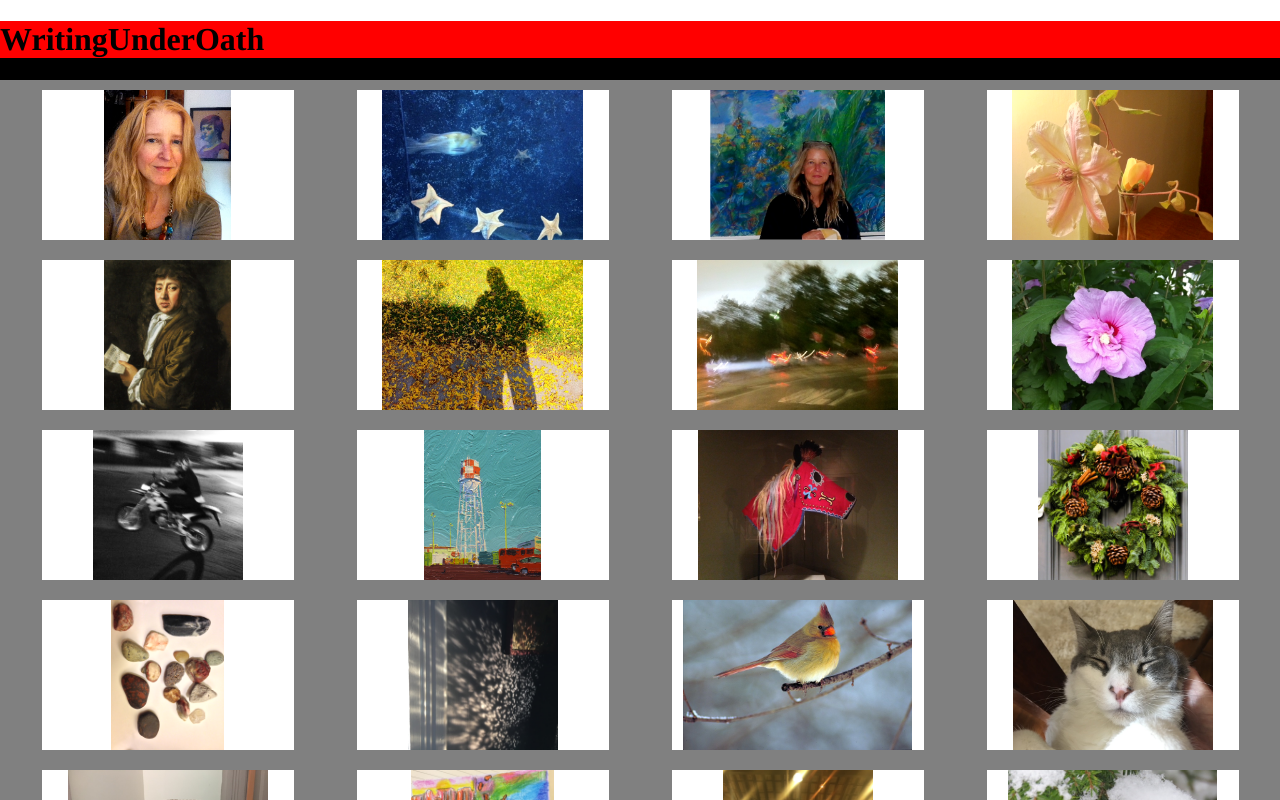
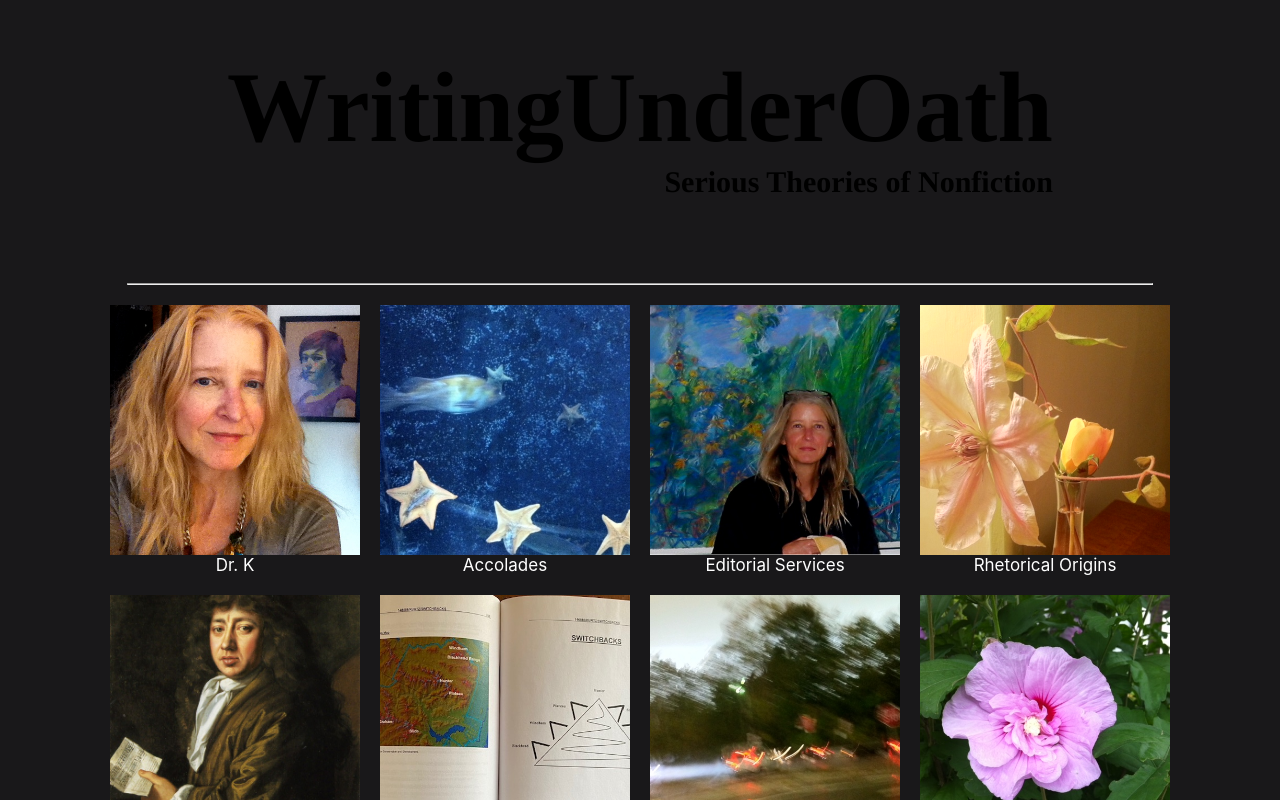
Before and after one commit to con-mcmon/writing-under-oath, a React (Create React App) app in the folder client/: page / in a window 1280 px wide. Shown: the top 800 px of the page. Built offline with nearby package versions, Linux system fonts and the light colour scheme.

Commit message:
squares in place; routing functionality working

```diff
--- a/client/src/App.css
+++ b/client/src/App.css
@@ -1,5 +1,6 @@
 .App {
-  background-color: black;
+  background-color: #19181A;
+  text-align: center;
 }
 
 img {
@@ -12,29 +13,90 @@ img {
 
 h1 {
   font-family: "American Typewriter", Times, serif;
+  font-size: 100px;
+  margin: 0;
+}
+
+h2 {
+  font-family: "American Typewriter", Times, serif;
+  font-size: 30px;
+  text-align: right;
+  margin: 0;
+}
+
+hr {
+  width: 80%;
 }
 
 .header {
-  background-color: red;
+  /* background-color: red; */
+  display: inline-block;
+  height: 175px;
+  padding-bottom: 50px;
+  padding-top: 50px;
+  text-align: center;
+}
+
+.nav-box {
+  display: inline-block;
+  background-color: blue;
+  height: 100px;
+  width: 75%;
   padding: 0;
+  text-align: center;
+}
+
+.nav-link {
+  text-decoration: none;
+  color: white;
+  font-size: 20px;
+  margin: 15px;
+}
+
+.nav-link-selected {
+  text-decoration: none;
+  color: white;
+  font-weight: bold;
+  font-size: 20px;
+  margin: 15px;
 }
 
 .row {
   display: flex;
   flex-direction: row;
-  padding: 10px;
-  height: 150px;
+  margin-top: 20px;
+  margin-bottom: 20px;
+  margin-left: 100px;
+  margin-right: 100px;
+  /* height: 150px; */
   justify-content: space-around;
-  background-color: grey;
 }
 
 .square {
-  background-color: white;
-  height: 100%;
-  width: 20%;
+  /* background-color: white; */
+  /* height: 100%; */
+  text-align: center;
+}
+
+img {
+  object-fit: cover;
+  width:250px;
+  height:250px;
+}
+
+.square-label {
+  color: white;
+  font-size: 17px;
+}
+
+.square-label-hover {
+  color: green;
+  font-size: 17px;
 }
 
 .footer {
   background-color: red;
+  height: 150px;
   padding: 0;
+  text-align: center;
 }
--- a/client/src/App.js
+++ b/client/src/App.js
@@ -27,74 +27,94 @@ import crayonDrawing from './images/squares/square-18.jpg';
 import lightFixture from './images/squares/square-19.jpg';
 import pineTree from './images/squares/square-20.jpg';
 import lime from './images/squares/square-21.jpg';
+import switchBacks from './images/squares/square-22.jpg';
 
 class App extends React.Component {
   constructor() {
     super();
-    this.images = [
-      portrait,
-      fish,
-      artMuseum,
-      flower,
-      samuel,
-      leaves,
-      rainDrive,
-      pinkFlower,
-      motorcycle,
-      waterTower,
-      horse,
-      wreath,
-      rocks,
-      lightSplatter,
-      cardinal,
-      tiredCat,
-      basketCat,
-      crayonDrawing,
-      lightFixture,
-      pineTree,
-      lime
+    this.content = [
+      {image: portrait, label: 'Dr. K'},
+      {image: fish, label: 'Accolades'},
+      {image: artMuseum, label: 'Editorial Services'},
+      {image: flower, label: 'Rhetorical Origins'},
+      {image: samuel, label: 'Rhetoric and Poetics'},
+      {image: switchBacks, label: 'Switchbacks'},
+      {image: rainDrive, label: 'Haiku Autobiography'},
+      {image: pinkFlower, label: 'Index Of Articles'},
+      {image: motorcycle, label: 'Six Stories'},
+      {image: waterTower, label: 'Fake News'},
+      {image: horse, label: 'Living Under Oath'},
+      {image: wreath, label: 'Reality Under Oath'},
+      {image: rocks, label: 'Union'},
+      {image: lightSplatter, label: ''},
+      {image: cardinal, label: ''},
+      {image: tiredCat, label: ''},
+      {image: basketCat, label: ''},
+      {image: crayonDrawing, label: ''},
+      {image: lightFixture, label: ''},
+      {image: pineTree, label: ''},
+      {image: lime, label: ''},
+      {image: leaves, label: ''},
     ];
     this.state = {};
+  }
+
+  buildContentRoutes = () => {
+    const links = this.content.filter((item) => item.label).map((item) => ({
+                                                                            label: item.label,
+                                                                            path: `/${item.label.toLowerCase().replace(/ /g, '-')}`
+                                                                          }));
+    return links.map(({label, path}) => {
+        return (
+            <Route path={path} key={label}>
+              <Content links={links} label={label} />
+            </Route>
+        )
+      })
   }
 
   render() {
     return (
       <div className='App'>
-        <div className='header'>
-          <h1>WritingUnderOath</h1>
-        </div>
-
-        <Row images={this.images.slice(0,4)} />
-        <Row images={this.images.slice(4,8)} />
-        <Row images={this.images.slice(8,12)} />
-        <Row images={this.images.slice(12,16)} />
-        <Row images={this.images.slice(16,20)} />
-
-        <div className='footer'>
-          <p>Footer</p>
-        </div>
-
         <Switch>
-          <Route path="/about">
-            <About />
-          </Route>
-          <Route path="/users">
-            <Users />
-          </Route>
+          {this.buildContentRoutes()}
           <Route path="/">
-            <Home />
+            <Home images={this.content} />
           </Route>
         </Switch>
       </div>
     );
   }
+}
 
+
+
+function Home(props) {
+  let rows = [];
+  for (let x = 0; x < props.images.length; x+=4) {
+    rows.push(<Row images={props.images.slice(x, x + 4)} />)
+  }
+
+  return (
+    <div className='App'>
+      <div className='header'>
+        <h1>WritingUnderOath</h1>
+        <h2>Serious Theories of Nonfiction</h2>
+      </div>
+      <hr/>
+      {rows}
+      <div className='footer'>
+        <p>Footer</p>
+      </div>
+    </div>
+  );
 }
+
 
 function Row(props) {
   return (
     <div className='row'>
-      {props.images.map((img) => <Square image={img} />)}
+      {props.images.map((img) => <Square image={img.image} label={img.label} />)}
     </div>
   )
 }
@@ -102,29 +122,44 @@ function Row(props) {
 class Square extends React.Component {
   constructor(props) {
     super(props);
-    this.state = {};
+    this.state = {
+      hovered: false
+    };
   }
 
   render() {
+    const label = this.props.label;
+    const image =
+      <img
+        src={this.props.image}
+        alt={label}
+        onMouseOver={() => this.setState( {hovered: true} )}
+        onMouseOut={() => this.setState( {hovered: false} )} />;
+
     return (
       <div className='square'>
-        <img src={this.props.image} />
+        {label ? <Link to={`/${label.toLowerCase().replace(/ /g, '-')}`}>{image}</Link> : image}
+        <span className={this.state.hovered ? 'square-label-hover' : 'square-label'}>{label}</span>
       </div>
     )
-
   }
 }
 
-function Home() {
-  return <h2>Home</h2>;
+function NavBox(props) {
+  return (
+    <div className='nav-box'>
+      <Link to='/' className='nav-link'>Home</Link>
+      {props.links.map(({label, path}) => <Link to={path} className={label === props.selected ? 'nav-link-selected' : 'nav-link'} key={label}>{label}</Link>)}
+    </div>
+  )
 }
 
-function About() {
-  return <h2>About</h2>;
-}
-
-function Users() {
-  return <h2>Users</h2>;
+function Content(props) {
+  return (
+    <div className='=App'>
+      <NavBox links={props.links} selected={props.label}/>
+    </div>
+  )
 }
 
 export default App;
```
Also changed, not shown: client/src/images/squares/square-22.jpg (added).
